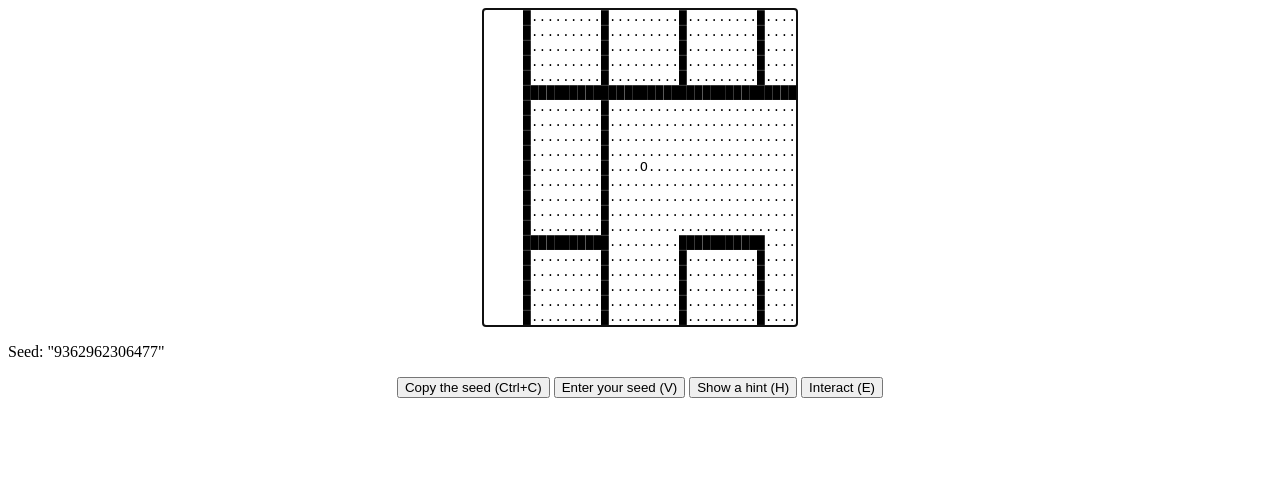
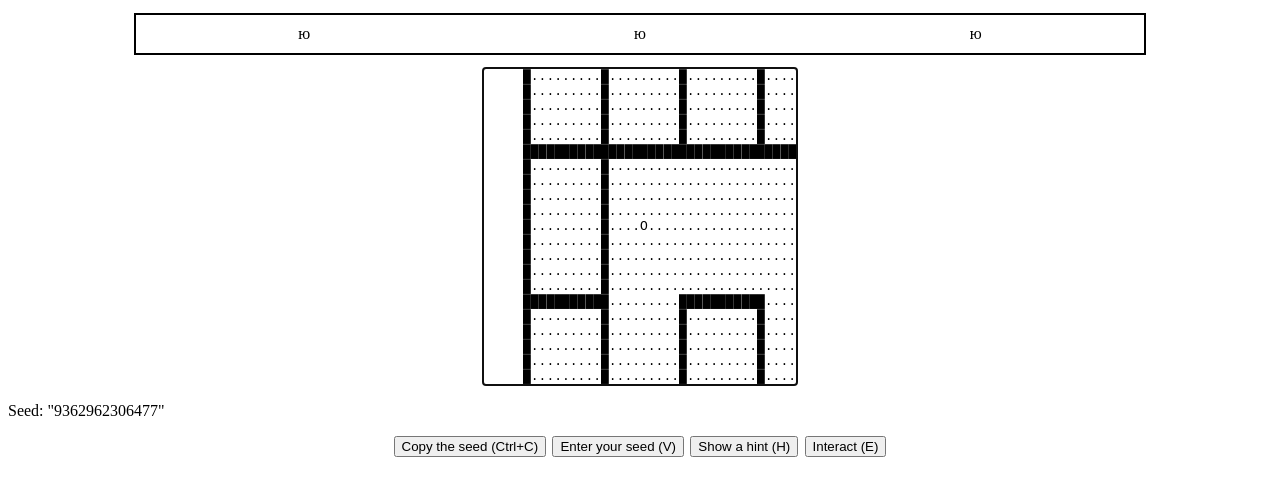
Before and after one commit to TheScientist14/RandomGame, a plain HTML site: page index.html in a window 1280 px wide. Drawn offline with Linux system fonts and the light colour scheme.

Commit message:
Key display

```diff
--- a/game.js
+++ b/game.js
@@ -1,6 +1,11 @@
 const frame = document.getElementById("randomGame")
 const body = document.getElementsByClassName("body")
+const copyButton = document.getElementById("copySeed")
+const pasteButton = document.getElementById("pasteSeed")
+const hintButton = document.getElementById("showHint")
+const interactButton = document.getElementById("interact")
 const seedDisplay = document.getElementById("seed")
+const keysDisplay = document.getElementById("keyContainer")
 
 const rand = new Random(Math.floor(Math.random() * 10000000000000).toString())
 
@@ -48,6 +53,10 @@ frame.addEventListener("cut", nope);
 frame.addEventListener("paste", nope);
 frame.addEventListener("input", nope);
 
+copyButton.addEventListener("click", copySeed)
+pasteButton.addEventListener("click", readSeed)
+hintButton.addEventListener("click", displayHint)
+interactButton.addEventListener("click", interact)
 function focusGame(e) {
     frame.focus()
 }
@@ -127,6 +136,7 @@ function printWorld() {
     }
 
     frame.innerHTML = lines.join('<br>')
+    updateDisplayKeys()
 }
 
 buildWorld()
@@ -207,3 +217,12 @@ function copySeed() {
     navigator.clipboard.writeText(rand.seedTxt);
     alert("Copied the seed");
 }
+
+function updateDisplayKeys() {
+    let textToDisplay = ""
+    for (const keyVal in keys) {
+        textToDisplay += `<div class="col${keyVal}">${key}</div>`
+    }
+    console.info(textToDisplay)
+    keysDisplay.innerHTML = textToDisplay
+}
--- a/index.css
+++ b/index.css
@@ -10,22 +10,35 @@
     caret-color: transparent;
 }
 
+.keyContainer {
+    display: flex;
+    border: solid 2px black;
+    margin-left: 10%;
+    margin-right: 10%;
+    margin-top: 1%;
+    margin-bottom: 1%;
+    justify-content: space-around;
+    padding-top: 10px;
+    padding-bottom: 10px;
+}
+
 #randomGame:focus {
     caret-color: transparent;
     border-radius: 2px;
 }
 
 .button-shortcut {
-    width:max-content;
-    margin-left: auto;
-    margin-right: auto;
+    display:flex;
+    margin-left: 30%;
+    margin-right: 30%;
     font-weight: bold;
+    justify-content: space-evenly;
 }
 
-.copySeed {}
+#copySeed {}
 
-.pasteSeed {}
+#pasteSeed {}
 
-.showHint {}
+#showHint {}
 
-.interact {}
+#interact {}
--- a/index.html
+++ b/index.html
@@ -12,6 +12,9 @@
 </head>
 
 <body>
+    <div class="keyContainer" id="keyContainer">
+        <div></div>
+    </div>
     <div id="randomGame" contenteditable="true" spellcheck="false"></div>
     <p>Seed: <span id="seed"></span></p>
     <div class="button-shortcut">
```
